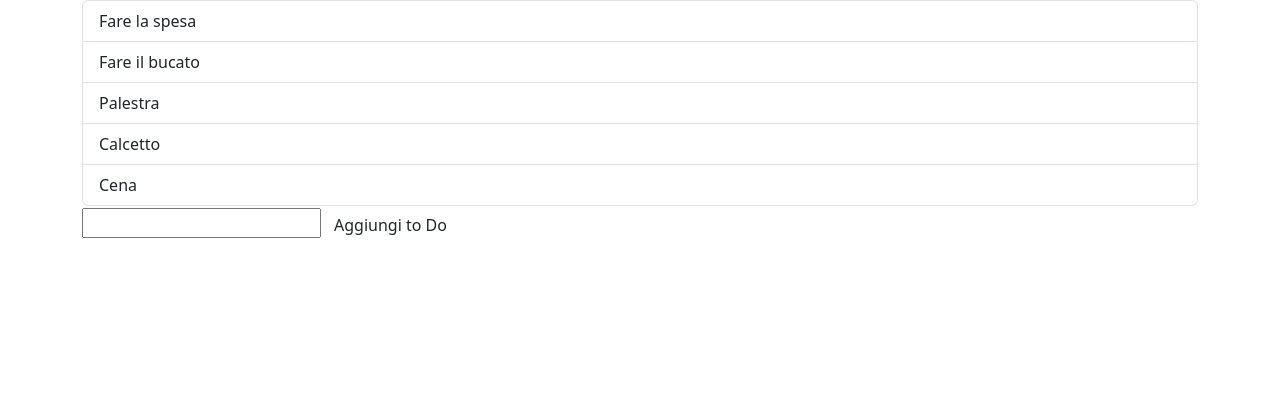
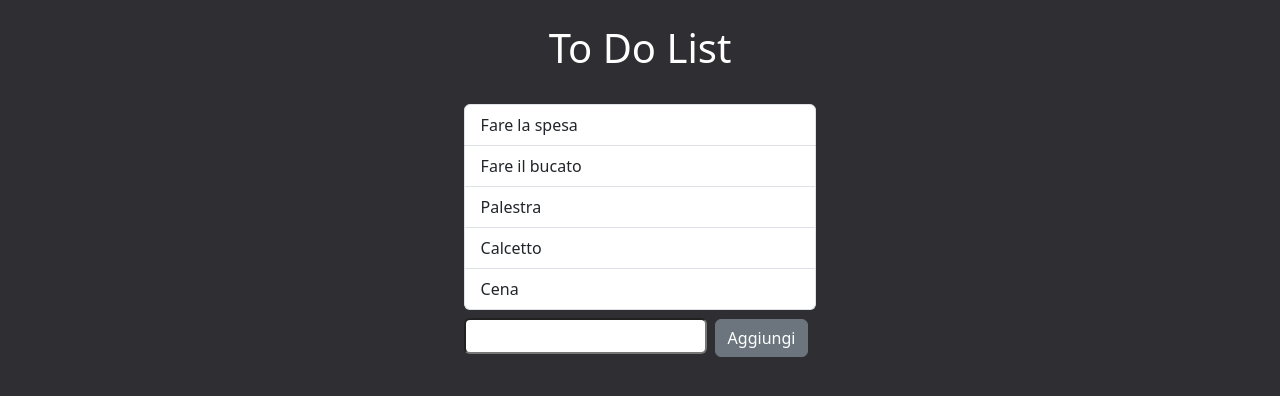
Before and after one commit to AlessioLaudicina/php-todo-lis-json, a PHP site: page / in a window 1280 px wide. Shown: the top 396 px of the page. Run offline with PHP 8.4, Linux system fonts and the light colour scheme; some libraries are stand-ins or nearby versions.

Commit message:
aggiunta stile alla lista

```diff
--- a/index.php
+++ b/index.php
@@ -7,18 +7,25 @@
     <link href="https://cdn.jsdelivr.net/npm/bootstrap@5.3.0-alpha3/dist/css/bootstrap.min.css" rel="stylesheet" integrity="sha384-KK94CHFLLe+nY2dmCWGMq91rCGa5gtU4mk92HdvYe+M/SXH301p5ILy+dN9+nJOZ" crossorigin="anonymous">
     <link rel="stylesheet" href="style.css">
 
-    <title>Document</title>
+    <title>php-todo-list</title>
 
 </head>
 <body>
 <div id="app">
-    <div class="container">
+    <h1 class="text-center text-white py-4" >To Do List</h1>
+    <div class="container d-flex justify-content-center align-items-center">
+        <div>
         <ul class="list-group" >
             <li v-for="todo in todoList" class="list-group-item" >{{todo}}</li>
         </ul>
 
-        <input v-model="todoItem" type="text">
-        <button class="btn" @click="addTodo" >Aggiungi to Do</button>
+
+
+        <input v-model="todoItem" type="text" class="p-1 mt-2 rounded">
+        <button class="btn btn-secondary mx-2" @click="addTodo" >Aggiungi</button>
+
+        </div>
+
 
     </div>
 
--- a/style.css
+++ b/style.css
@@ -0,0 +1,3 @@
+body {
+    background-color: rgb(46, 46, 51);
+}
```
